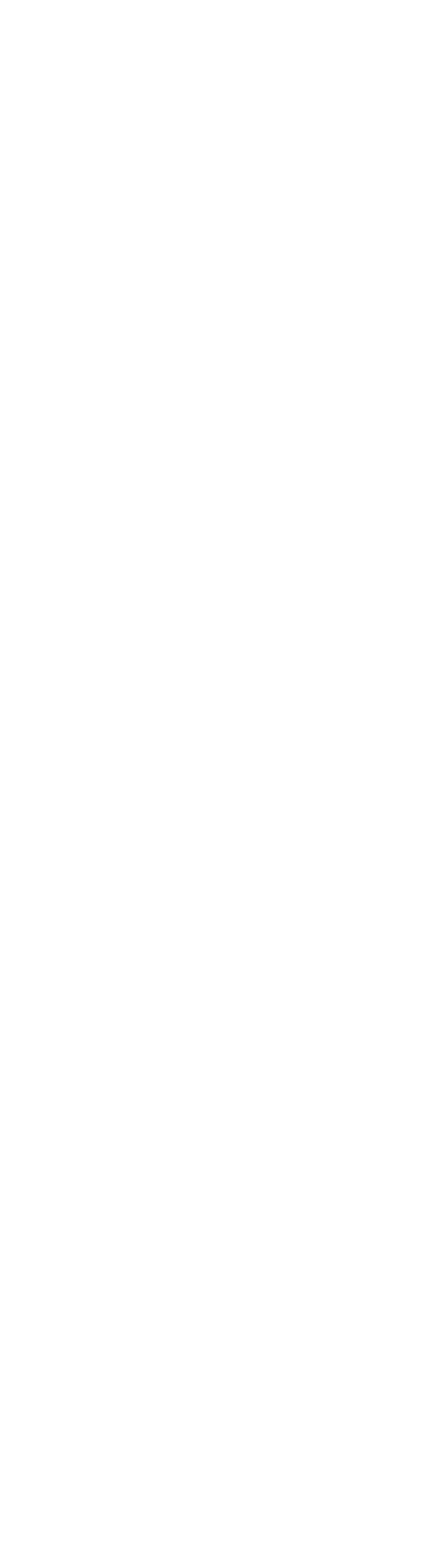
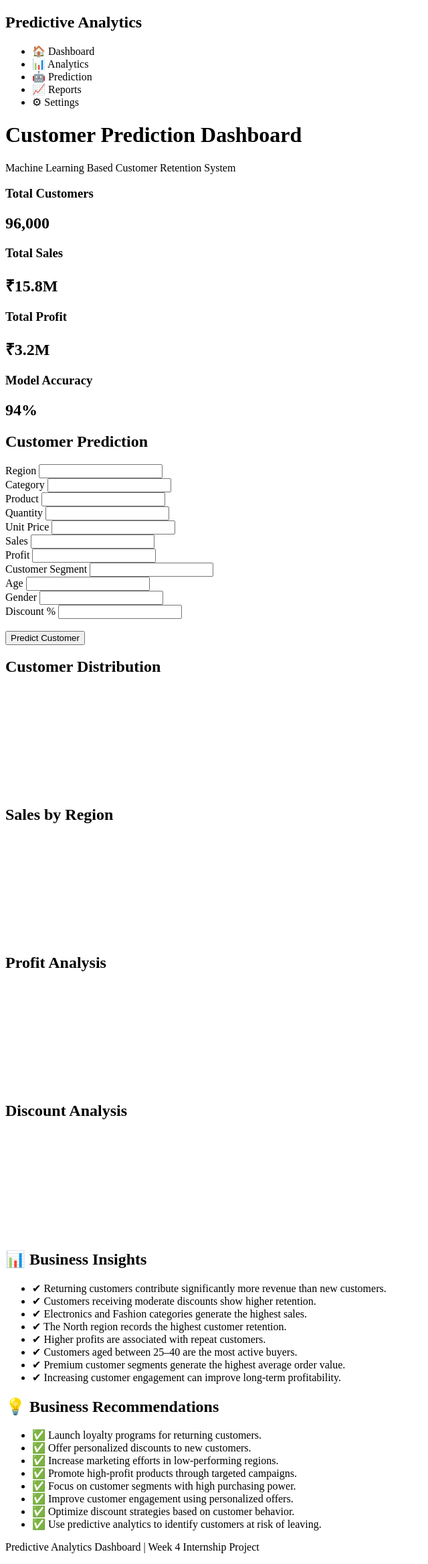
Before and after one commit to aadisharma3074/Predictive-Analytics-System-week-4, a Flask app: page / in a window 1280 px wide. Before the commit the part shown is empty. Shown: the whole page at 67% size, without its empty margins (0-640 px from the left). Before the commit the page ends 800 px from the top, so only its background shows below. Run offline with Flask 3, Linux system fonts and the light colour scheme; a map, chart or similar area stays blank; parts of the project's set-up code (start-up, migrations or seed data) failed here and were passed over.

Commit message:
Add files via upload

```diff
--- a/dashboard/templates/index.html
+++ b/dashboard/templates/index.html
@@ -0,0 +1,375 @@
+<!DOCTYPE html>
+<html lang="en">
+
+<head>
+
+<meta charset="UTF-8">
+
+<meta name="viewport" content="width=device-width, initial-scale=1.0">
+
+<title>Predictive Analytics Dashboard</title>
+
+<link rel="stylesheet"
+href="{{ url_for('static', filename='style.css') }}">
+
+<script src="https://cdn.jsdelivr.net/npm/chart.js"></script>
+
+</head>
+
+<body>
+
+<!-- Sidebar -->
+
+<div class="sidebar">
+
+<h2>Predictive Analytics</h2>
+
+<ul>
+
+<li>🏠 Dashboard</li>
+
+<li>📊 Analytics</li>
+
+<li>🤖 Prediction</li>
+
+<li>📈 Reports</li>
+
+<li>⚙ Settings</li>
+
+</ul>
+
+</div>
+
+<!-- Main -->
+
+<div class="main">
+
+<!-- Header -->
+
+<div class="header">
+
+<h1>Customer Prediction Dashboard</h1>
+
+<p>Machine Learning Based Customer Retention System</p>
+
+</div>
+
+<!-- KPI Cards -->
+
+<div class="cards">
+
+<div class="card">
+
+<h3>Total Customers</h3>
+
+<h2>96,000</h2>
+
+</div>
+
+<div class="card">
+
+<h3>Total Sales</h3>
+
+<h2>₹15.8M</h2>
+
+</div>
+
+<div class="card">
+
+<h3>Total Profit</h3>
+
+<h2>₹3.2M</h2>
+
+</div>
+
+<div class="card">
+
+<h3>Model Accuracy</h3>
+
+<h2>94%</h2>
+
+</div>
+
+</div>
+
+<!-- Prediction Form -->
+
+<div class="prediction-box">
+
+<h2>Customer Prediction</h2>
+
+<form action="/predict" method="POST">
+
+<div class="grid">
+
+<div>
+
+<label>Region</label>
+
+<input
+type="number"
+name="Region"
+required>
+
+</div>
+
+<div>
+
+<label>Category</label>
+
+<input
+type="number"
+name="Category"
+required>
+
+</div>
+
+<div>
+
+<label>Product</label>
+
+<input
+type="number"
+name="Product"
+required>
+
+</div>
+
+<div>
+
+<label>Quantity</label>
+
+<input
+type="number"
+name="Quantity"
+required>
+
+</div>
+
+<div>
+
+<label>Unit Price</label>
+
+<input
+type="number"
+name="Unit_Price"
+required>
+
+</div>
+
+<div>
+
+<label>Sales</label>
+
+<input
+type="number"
+name="Sales"
+required>
+
+</div>
+
+<div>
+
+<label>Profit</label>
+
+<input
+type="number"
+name="Profit"
+required>
+
+</div>
+
+<div>
+
+<label>Customer Segment</label>
+
+<input
+type="number"
+name="Customer_Segment"
+required>
+
+</div>
+
+<div>
+
+<label>Age</label>
+
+<input
+type="number"
+name="Age"
+required>
+
+</div>
+
+<div>
+
+<label>Gender</label>
+
+<input
+type="number"
+name="Gender"
+required>
+
+</div>
+
+<div>
+
+<label>Discount %</label>
+
+<input
+type="number"
+name="Discount_Percent"
+required>
+
+</div>
+
+</div>
+
+<br>
+
+<button type="submit">
+
+Predict Customer
+
+</button>
+
+</form>
+
+{% if prediction_text %}
+
+<div class="result">
+
+<h2>
+
+Prediction :
+
+<span style="color:{{prediction_color}}">
+
+{{prediction_text}}
+
+</span>
+
+</h2>
+
+</div>
+
+{% endif %}
+
+</div>
+<!-- ================= Charts Section ================= -->
+
+<div class="chart-container">
+
+    <div class="chart-card">
+        <h2>Customer Distribution</h2>
+        <canvas id="customerChart"></canvas>
+    </div>
+
+    <div class="chart-card">
+        <h2>Sales by Region</h2>
+        <canvas id="salesChart"></canvas>
+    </div>
+
+</div>
+
+<div class="chart-container">
+
+    <div class="chart-card">
+        <h2>Profit Analysis</h2>
+        <canvas id="profitChart"></canvas>
+    </div>
+
+    <div class="chart-card">
+        <h2>Discount Analysis</h2>
+        <canvas id="discountChart"></canvas>
+    </div>
+
+</div>
+
+
+<!-- ================= Business Insights ================= -->
+
+<div class="insights">
+
+<h2>📊 Business Insights</h2>
+
+<div class="insight-box">
+
+<ul>
+
+<li>✔ Returning customers contribute significantly more revenue than new customers.</li>
+
+<li>✔ Customers receiving moderate discounts show higher retention.</li>
+
+<li>✔ Electronics and Fashion categories generate the highest sales.</li>
+
+<li>✔ The North region records the highest customer retention.</li>
+
+<li>✔ Higher profits are associated with repeat customers.</li>
+
+<li>✔ Customers aged between 25–40 are the most active buyers.</li>
+
+<li>✔ Premium customer segments generate the highest average order value.</li>
+
+<li>✔ Increasing customer engagement can improve long-term profitability.</li>
+
+</ul>
+
+</div>
+
+</div>
+
+
+<!-- ================= Business Recommendations ================= -->
+
+<div class="recommendation">
+
+<h2>💡 Business Recommendations</h2>
+
+<div class="recommendation-box">
+
+<ul>
+
+<li>✅ Launch loyalty programs for returning customers.</li>
+
+<li>✅ Offer personalized discounts to new customers.</li>
+
+<li>✅ Increase marketing efforts in low-performing regions.</li>
+
+<li>✅ Promote high-profit products through targeted campaigns.</li>
+
+<li>✅ Focus on customer segments with high purchasing power.</li>
+
+<li>✅ Improve customer engagement using personalized offers.</li>
+
+<li>✅ Optimize discount strategies based on customer behavior.</li>
+
+<li>✅ Use predictive analytics to identify customers at risk of leaving.</li>
+
+</ul>
+
+</div>
+
+</div>
+
+
+<!-- ================= Footer ================= -->
+
+<footer>
+
+<p>
+
+Predictive Analytics Dashboard | Week 4 Internship Project
+
+</p>
+
+</footer>
+
+
+<script src="{{ url_for('static', filename='script.js') }}"></script>
+
+</div>
+
+</body>
+
+</html>
```
